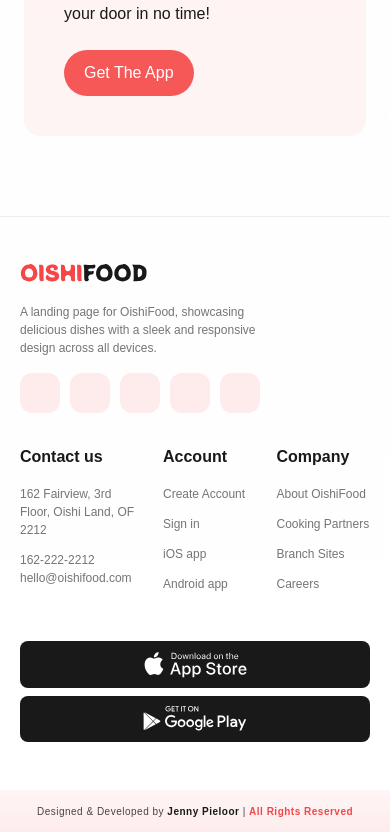
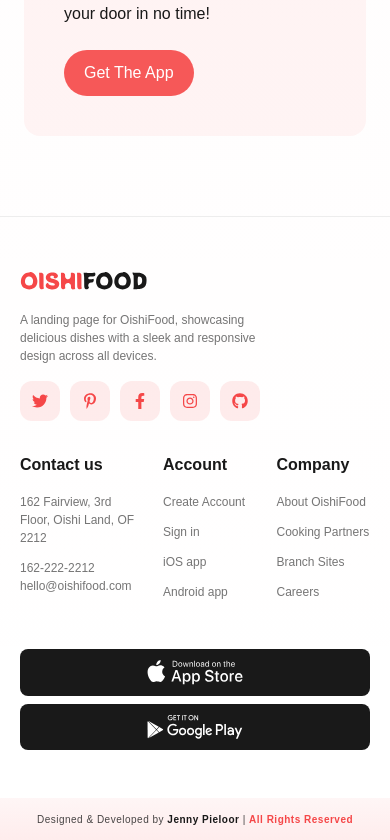
Before and after one commit to devJennyy/oishi-food, a React (Vite) app: page /homepage in a window 390 px wide. Shown: the part 4201-5041 px from the top of the page. Built offline with nearby package versions, Linux system fonts and the light colour scheme; a web font is replaced by a local one.

Commit message:
Refactor footer.

```diff
--- a/src/components/Layout/Footer.tsx
+++ b/src/components/Layout/Footer.tsx
@@ -1,4 +1,11 @@
 import { ReactNode } from "react";
+import {
+  FaFacebookF,
+  FaGithub,
+  FaInstagram,
+  FaPinterestP,
+  FaTwitter,
+} from "react-icons/fa";
 
 const Footer = () => {
   const footerData = [
@@ -25,12 +32,33 @@
     },
   ];
   const ParagraphComponent = ({ children }: { children: ReactNode }) => {
-    return <p>{children}</p>;
+    return (
+      <p className="text-primary/60 hover:text-primary dark:text-white/60 hover:dark:text-white cursor-pointer hover:transition-all">
+        {children}
+      </p>
+    );
   };
+  const socialIcons = [
+    <FaTwitter />,
+    <FaPinterestP />,
+    <FaFacebookF />,
+    <FaInstagram />,
+    <FaGithub />,
+  ];
+  const downloadButton = [
+    {
+      image: "/images/download-app-store.svg",
+      alt: "download-on-app-store",
+    },
+    {
+      image: "/images/download-app-google-play.svg",
+      alt: "download-on-google-play",
+    },
+  ];
   return (
-    <div className="w-full border-t border-lightGray">
+    <div className="w-full border-t border-lightGray dark:border-lightGray/10">
       <div className="flex md:flex-row flex-col lg:h-[413px] md:h-[313px] max-w-[1440px] mx-auto w-full 2xl:px-[75px] xl:px-7 lg:px-10 px-5 lg:gap-16 gap-8 lg:mb-0 mb-12">
-        <div className="flex flex-col justify-center gap-4 lg:max-w-[295px] md:max-w-[190px] max-w-[250px] w-full mt-10 lg:mt-0">
+        <div className="flex flex-col justify-center gap-4 lg:max-w-[295px] md:max-w-[190px] max-w-[250px] w-full mt-12 lg:mt-0">
           <div className="h-fit">
             <img
               src="/oishi-food-text-logo.svg"
@@ -44,17 +72,19 @@
             />
           </div>
           <div className="max-w-[320px] w-full">
-            <p className="lg:text-justify text-left text-primary/60 lg:text-sm text-[12px]">
+            <p className="lg:text-justify text-left text-primary/60 dark:text-white/60 lg:text-sm text-[12px]">
               A landing page for OishiFood, showcasing delicious dishes with a
               sleek and responsive design across all devices.
             </p>
           </div>
           <div className="grid grid-cols-5 sm:mt-3 xl:gap-0 lg:gap-4">
-            <div className="xl:w-[46px] xl:h-[46px] lg:w-[40px] lg:h-[40px] md:w-[31px] md:h-[31px] w-[40px] h-[40px] lg:rounded-xl md:rounded-lg rounded-xl bg-secondary/10"></div>
-            <div className="xl:w-[46px] xl:h-[46px] lg:w-[40px] lg:h-[40px] md:w-[31px] md:h-[31px] w-[40px] h-[40px] lg:rounded-xl md:rounded-lg rounded-xl bg-secondary/10"></div>
-            <div className="xl:w-[46px] xl:h-[46px] lg:w-[40px] lg:h-[40px] md:w-[31px] md:h-[31px] w-[40px] h-[40px] lg:rounded-xl md:rounded-lg rounded-xl bg-secondary/10"></div>
-            <div className="xl:w-[46px] xl:h-[46px] lg:w-[40px] lg:h-[40px] md:w-[31px] md:h-[31px] w-[40px] h-[40px] lg:rounded-xl md:rounded-lg rounded-xl bg-secondary/10"></div>
-            <div className="xl:w-[46px] xl:h-[46px] lg:w-[40px] lg:h-[40px] md:w-[31px] md:h-[31px] w-[40px] h-[40px] lg:rounded-xl md:rounded-lg rounded-xl bg-secondary/10"></div>
+            {socialIcons?.map((icon) => {
+              return (
+                <div className="flex justify-center items-center xl:w-[46px] xl:h-[46px] lg:w-[40px] lg:h-[40px] md:w-[31px] md:h-[31px] w-[40px] h-[40px] lg:rounded-xl md:rounded-lg rounded-xl text-secondary bg-secondary/10 dark:bg-secondary/0 dark:border-secondary dark:border cursor-pointer hover:scale-110 transition-all">
+                  {icon}
+                </div>
+              );
+            })}
           </div>
         </div>
 
@@ -69,7 +99,7 @@
               }`}
             >
               <p className="font-bold sm:text-lg sm:mb-1">{data.header}</p>
-              <div className="flex flex-col xl:gap-4 gap-3 text-primary/60 xl:text-sm text-[12px]">
+              <div className="flex flex-col xl:gap-4 gap-3 xl:text-sm text-[12px]">
                 {data.content.map((item, idx) => (
                   <ParagraphComponent key={idx}>{item}</ParagraphComponent>
                 ))}
@@ -78,46 +108,43 @@
           ))}
           <div className="sm:flex flex-col h-full text-left gap-4 xl:w-[200px] lg:w-[160px] w-[130px] hidden">
             <p className="font-bold text-lg mb-1">Get app</p>
-            <div className="flex flex-col lg:gap-3 gap-2 text-primary/60 text-sm">
-              <button className="flex justify-center items-center xl:h-[3rem] lg:h-[2.5rem] lg:w-full md:w-[7.5rem] h-[2.3rem] bg-primary rounded-lg text-white ">
+            <div className="flex flex-col lg:gap-3 gap-2 text-primary/60 dark:text-white/60 text-sm">
+              {downloadButton?.map((button) => {
+                return (
+                  <button className="flex justify-center items-center xl:h-[3rem] lg:h-[2.5rem] lg:w-full md:w-[7.5rem] h-[2.3rem] bg-primary rounded-lg text-white active:scale-105 transition-all">
                     <img
-                  src="/images/download-app-store.svg"
-                  alt="download-on-app-store"
-                  className="object-cover xl:w-[103px] lg:w-24 w-20"
+                      src={button.image}
+                      alt={button.alt}
+                      className="object-cover xl:w-[103px] lg:w-24 sm:w-20 w-24"
                     />
                   </button>
-              <button className="flex justify-center items-center xl:h-[3rem] lg:h-[2.5rem] lg:w-full md:w-[7.5rem] h-[2.3rem] bg-primary rounded-lg text-white ">
-                <img
-                  src="/images/download-app-google-play.svg"
-                  alt="download-on-app-google-play"
-                  className="object-cover xl:w-[103px] lg:w-24 w-20"
-                />
-              </button>
+                );
+              })}
             </div>
           </div>
         </div>
 
-        <div className="flex flex-col lg:gap-3 gap-2 text-primary/60 text-sm sm:hidden mt-4">
-          <button className="flex justify-center items-center xl:h-[3rem] lg:h-[2.5rem] lg:w-full md:w-[7.5rem] sm:h-[2.3rem] h-[2.9rem] bg-primary rounded-lg text-white ">
+        <div className="flex flex-col lg:gap-3 gap-2 text-primary/60 dark:text-white/60 text-sm sm:hidden mt-4">
+          {downloadButton?.map((button) => {
+            return (
+              <button className="flex justify-center items-center xl:h-[3rem] lg:h-[2.5rem] lg:w-full md:w-[7.5rem] sm:h-[2.3rem] h-[2.9rem] bg-primary rounded-lg text-white active:scale-105 transition-all">
                 <img
-              src="/images/download-app-store.svg"
-              alt="download-on-app-store"
-              className="object-cover xl:w-[103px] lg:w-24 sm:w-20"
+                  src={button.image}
+                  alt={button.alt}
+                  className="object-cover xl:w-[103px] lg:w-24 sm:w-20 w-24"
                 />
               </button>
-          <button className="flex justify-center items-center xl:h-[3rem] lg:h-[2.5rem] lg:w-full md:w-[7.5rem] sm:h-[2.3rem] h-[2.9rem] bg-primary rounded-lg text-white ">
-            <img
-              src="/images/download-app-google-play.svg"
-              alt="download-on-app-google-play"
-              className="object-cover xl:w-[103px] lg:w-24 sm:w-20"
-            />
-          </button>
+            );
+          })}
         </div>
       </div>
       <div className="flex justify-center items-center bg-gradient-to-t from-secondary/10 to-secondary/5 xl:h-[52px] h-[42px] w-full xl:text-sm sm:text-[12px] text-[10px]">
-        <p className="text-primary/80 tracking-wider">
+        <p className="text-primary/80 dark:text-white/80 tracking-wider">
           Designed & Developed by{" "}
-          <span className="text-primary font-semibold">Jenny Pieloor</span> |{" "}
+          <span className="text-primary dark:text-white/80 font-semibold">
+            Jenny Pieloor
+          </span>{" "}
+          |{" "}
           <span className="text-secondary font-semibold">
             All Rights Reserved
           </span>
```
Lines whose indentation alone changed are shown as unchanged.
